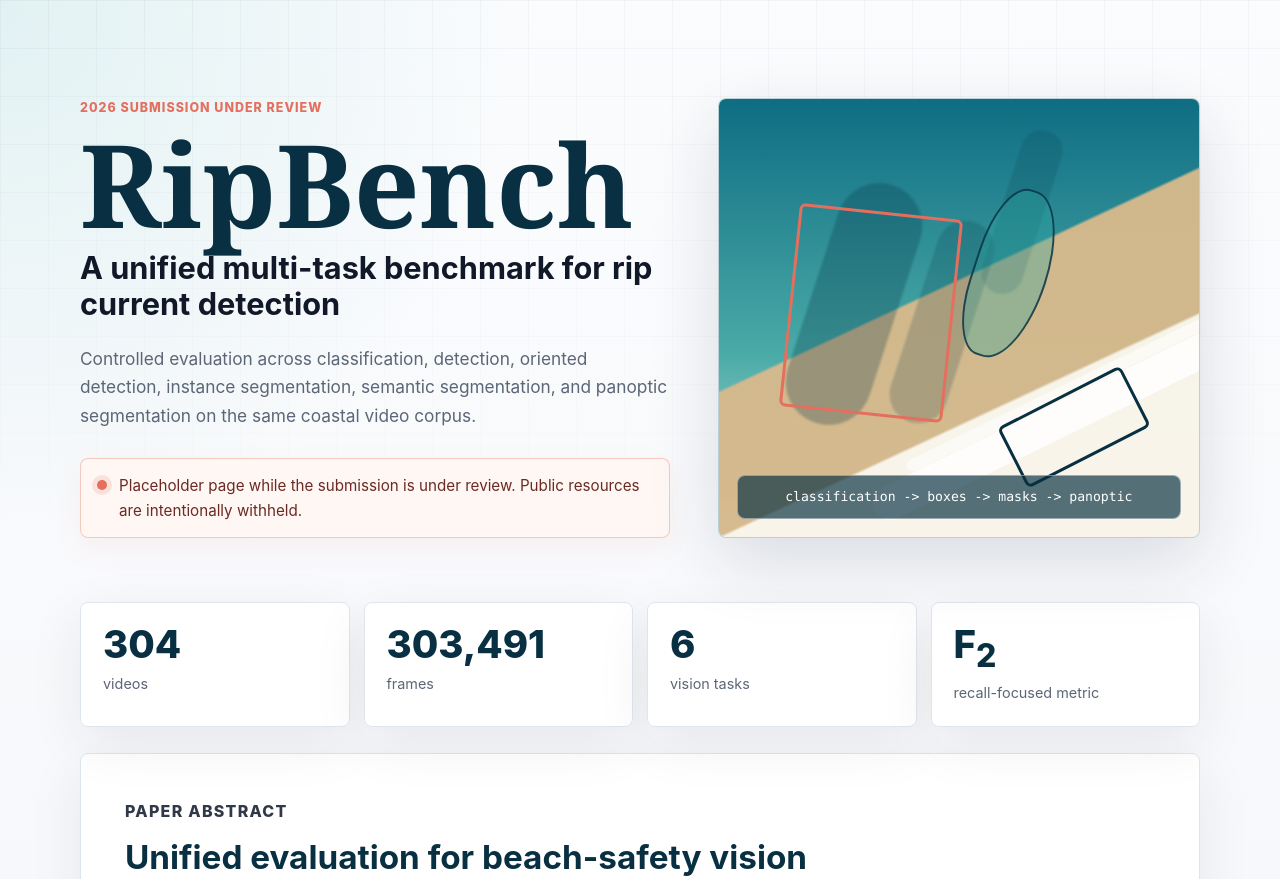
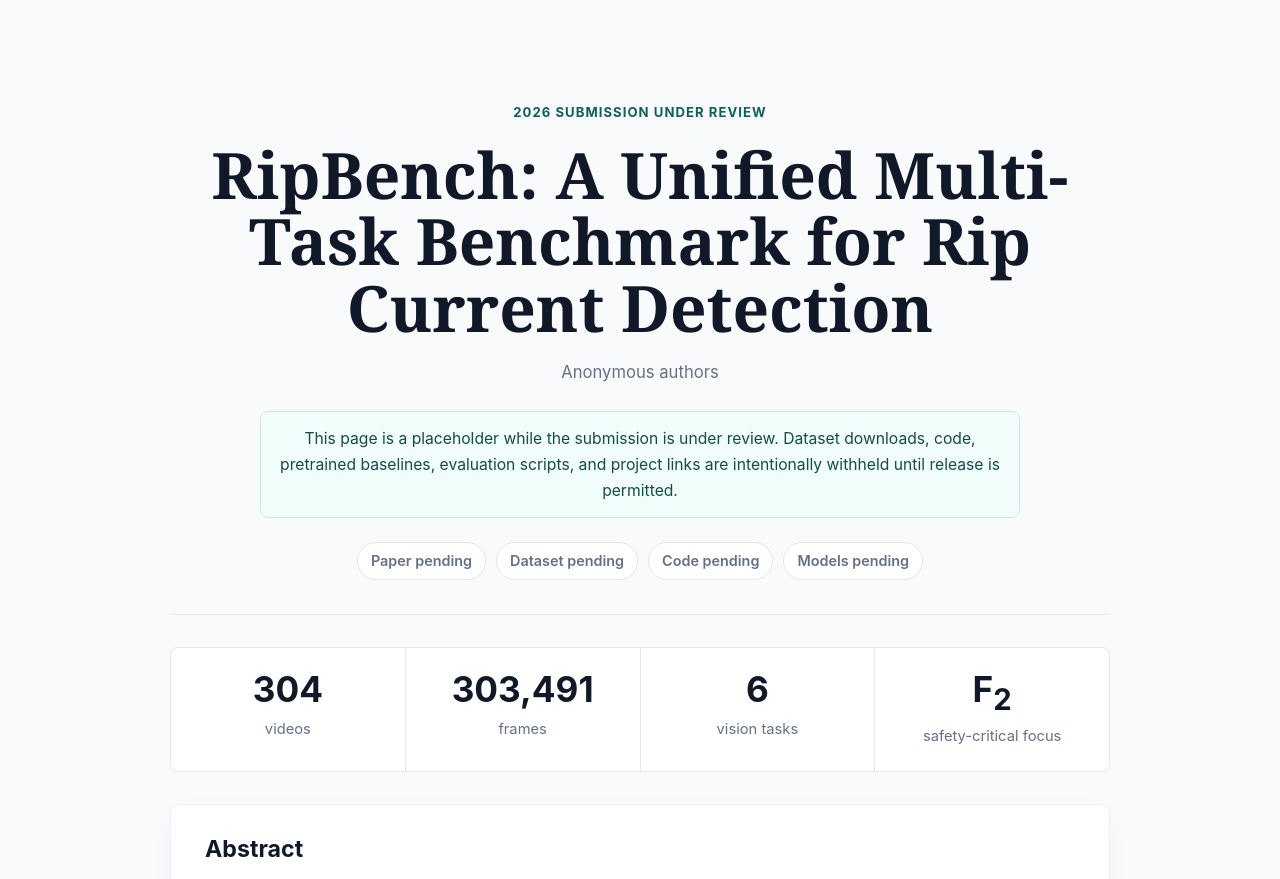
Before and after one commit to Irikos/RipBench, a plain HTML site: page index.html in a window 1280 px wide. Shown: the top 879 px of the page. Drawn offline with Linux system fonts and the light colour scheme.

Commit message:
update layout

```diff
--- a/index.html
+++ b/index.html
@@ -8,60 +8,45 @@
     <link rel="stylesheet" href="style.css">
 </head>
 <body>
-    <header class="hero">
-        <div class="hero__content">
-            <p class="eyebrow">2026 Submission Under Review</p>
-            <h1>RipBench</h1>
-            <p class="subtitle">A unified multi-task benchmark for rip current detection</p>
-            <p class="lede">
-                Controlled evaluation across classification, detection, oriented detection,
-                instance segmentation, semantic segmentation, and panoptic segmentation on the
-                same coastal video corpus.
+    <main class="page">
+        <header class="paper-header">
+            <p class="venue">2026 Submission Under Review</p>
+            <h1>RipBench: A Unified Multi-Task Benchmark for Rip Current Detection</h1>
+            <p class="authors">Anonymous authors</p>
+            <p class="notice">
+                This page is a placeholder while the submission is under review. Dataset downloads,
+                code, pretrained baselines, evaluation scripts, and project links are intentionally
+                withheld until release is permitted.
             </p>
-            <div class="status-card">
-                <span class="status-dot" aria-hidden="true"></span>
-                <span>Placeholder page while the submission is under review. Public resources are intentionally withheld.</span>
+            <div class="resource-row" aria-label="Resource status">
+                <span>Paper pending</span>
+                <span>Dataset pending</span>
+                <span>Code pending</span>
+                <span>Models pending</span>
             </div>
-        </div>
+        </header>
 
-        <div class="hero__visual" aria-label="Stylized benchmark visualization">
-            <div class="shoreline">
-                <span class="rip rip-one"></span>
-                <span class="rip rip-two"></span>
-                <span class="rip rip-three"></span>
+        <section class="summary-grid" aria-label="Benchmark summary">
+            <div>
+                <strong>304</strong>
+                <span>videos</span>
             </div>
-            <div class="annotation annotation-box"></div>
-            <div class="annotation annotation-mask"></div>
-            <div class="annotation annotation-axis"></div>
-            <div class="visual-caption">classification -> boxes -> masks -> panoptic</div>
-        </div>
-    </header>
-
-    <main>
-        <section class="stats" aria-label="Dataset summary">
-            <div class="stat">
-                <span class="stat__value">304</span>
-                <span class="stat__label">videos</span>
+            <div>
+                <strong>303,491</strong>
+                <span>frames</span>
             </div>
-            <div class="stat">
-                <span class="stat__value">303,491</span>
-                <span class="stat__label">frames</span>
+            <div>
+                <strong>6</strong>
+                <span>vision tasks</span>
             </div>
-            <div class="stat">
-                <span class="stat__value">6</span>
-                <span class="stat__label">vision tasks</span>
-            </div>
-            <div class="stat">
-                <span class="stat__value">F<sub>2</sub></span>
-                <span class="stat__label">recall-focused metric</span>
+            <div>
+                <strong>F<sub>2</sub></strong>
+                <span>safety-critical focus</span>
             </div>
         </section>
 
-        <section class="paper-card">
-            <div class="section-heading">
-                <p class="section-kicker">Paper Abstract</p>
-                <h2>Unified evaluation for beach-safety vision</h2>
-            </div>
+        <section class="content-section">
+            <h2>Abstract</h2>
             <p>
                 Rip currents are a serious and often under-addressed threat to beach safety, and the
                 leading cause of coastal drownings worldwide. They are difficult to detect due to
@@ -93,40 +78,31 @@
             </p>
         </section>
 
-        <section class="split-section">
-            <div>
-                <p class="section-kicker">Benchmark Scope</p>
-                <h2>Same data, multiple levels of visual abstraction</h2>
-                <p>
-                    RipBench is designed to compare coarse recognition with precise spatial
-                    localization under realistic beach-monitoring conditions. Each task uses shared
-                    data splits so model behavior can be compared directly across abstraction levels.
-                </p>
-            </div>
-            <div class="task-grid" aria-label="Supported tasks">
-                <span>Classification</span>
-                <span>Object Detection</span>
-                <span>Oriented Detection</span>
-                <span>Instance Segmentation</span>
-                <span>Semantic Segmentation</span>
-                <span>Panoptic Segmentation</span>
-            </div>
+        <section class="content-section">
+            <h2>Benchmark Tasks</h2>
+            <ul class="task-list">
+                <li>Image-level rip current classification</li>
+                <li>Axis-aligned object detection</li>
+                <li>Oriented object detection</li>
+                <li>Instance segmentation</li>
+                <li>Semantic segmentation</li>
+                <li>Panoptic segmentation</li>
+            </ul>
         </section>
 
-        <section class="release-panel">
-            <p class="section-kicker">Release Status</p>
-            <h2>Materials withheld during review</h2>
+        <section class="content-section release">
+            <h2>Release Status</h2>
             <p>
-                Dataset downloads, code, pretrained baselines, evaluation scripts, leaderboards, and
-                project links are not listed yet. This page will remain a minimal public placeholder
-                until the review process allows the benchmark release.
+                Public materials are temporarily withheld for anonymous review. This placeholder will
+                be replaced with the full RipBench project page once the review process allows public
+                release of the benchmark, baselines, and evaluation resources.
             </p>
         </section>
+
+        <footer>
+            <span>RipBench Team</span>
+            <span>2026</span>
+        </footer>
     </main>
-
-    <footer>
-        <span>RipBench Team</span>
-        <span>&copy; 2026</span>
-    </footer>
 </body>
 </html>
--- a/style.css
+++ b/style.css
@@ -1,438 +1,219 @@
 :root {
-    --ink: #111827;
-    --muted: #5b6676;
-    --paper: #ffffff;
-    --canvas: #f7f8fb;
-    --line: #dfe5ec;
-    --blue: #0c5a75;
-    --blue-dark: #083042;
-    --teal: #2ba7a0;
-    --coral: #e46f5f;
-    --sand: #d7b98c;
-    --shadow: 0 22px 70px rgba(20, 38, 56, 0.14);
+    --text: #1f2933;
+    --muted: #667085;
+    --line: #e5e7eb;
+    --soft-line: #eef2f6;
+    --accent: #0f766e;
+    --accent-dark: #115e59;
+    --surface: #ffffff;
+    --background: #f8fafc;
 }
 
 * {
     box-sizing: border-box;
 }
 
+html {
+    background: var(--background);
+}
+
 body {
     margin: 0;
-    font-family: Inter, ui-sans-serif, system-ui, -apple-system, BlinkMacSystemFont, "Segoe UI", sans-serif;
-    color: var(--ink);
-    background:
-        radial-gradient(circle at top left, rgba(43, 167, 160, 0.12), transparent 34rem),
-        linear-gradient(180deg, #fbfcfe 0%, var(--canvas) 42%, #eef3f6 100%);
+    color: var(--text);
+    font-family: -apple-system, BlinkMacSystemFont, "Segoe UI", Roboto, Helvetica, Arial, sans-serif;
     line-height: 1.65;
 }
 
-body::before {
-    position: fixed;
-    inset: 0;
-    z-index: -1;
-    pointer-events: none;
-    content: "";
-    background-image:
-        linear-gradient(rgba(17, 24, 39, 0.035) 1px, transparent 1px),
-        linear-gradient(90deg, rgba(17, 24, 39, 0.035) 1px, transparent 1px);
-    background-size: 48px 48px;
-    mask-image: linear-gradient(to bottom, black, transparent 70%);
+.page {
+    width: min(940px, calc(100% - 32px));
+    margin: 0 auto;
+    padding: 56px 0 36px;
 }
 
-.hero,
-main,
-footer {
-    width: min(1120px, calc(100% - 40px));
-    margin: 0 auto;
+.paper-header {
+    padding: 46px 24px 34px;
+    text-align: center;
+    border-bottom: 1px solid var(--line);
 }
 
-.hero {
-    display: grid;
-    grid-template-columns: minmax(0, 1.1fr) minmax(320px, 0.9fr);
-    gap: 48px;
-    align-items: center;
-    min-height: 620px;
-    padding: 72px 0 56px;
-}
-
-.hero__content {
-    max-width: 740px;
-}
-
-.eyebrow,
-.section-kicker {
-    margin: 0 0 14px;
-    color: var(--coral);
-    font-size: 0.78rem;
-    font-weight: 800;
+.venue {
+    margin: 0 0 18px;
+    color: var(--accent-dark);
+    font-size: 0.82rem;
+    font-weight: 700;
     letter-spacing: 0.08em;
     text-transform: uppercase;
 }
 
-h1,
-h2,
-p {
-    margin-top: 0;
-}
-
 h1 {
-    margin-bottom: 14px;
-    color: var(--blue-dark);
+    max-width: 880px;
+    margin: 0 auto 18px;
+    color: #111827;
     font-family: Georgia, "Times New Roman", serif;
-    font-size: clamp(4rem, 9vw, 7.75rem);
+    font-size: clamp(2.35rem, 5vw, 4.25rem);
     font-weight: 700;
-    line-height: 0.9;
+    line-height: 1.04;
     letter-spacing: 0;
 }
 
+.authors {
+    margin: 0 0 24px;
+    color: var(--muted);
+    font-size: 1.04rem;
+}
+
+.notice {
+    max-width: 760px;
+    margin: 0 auto 24px;
+    padding: 14px 18px;
+    border: 1px solid #cfe7e3;
+    border-radius: 8px;
+    color: #174b45;
+    background: #f0fdfa;
+    font-size: 0.98rem;
+}
+
+.resource-row {
+    display: flex;
+    flex-wrap: wrap;
+    justify-content: center;
+    gap: 10px;
+}
+
+.resource-row span {
+    display: inline-flex;
+    align-items: center;
+    min-height: 34px;
+    padding: 6px 13px;
+    border: 1px solid var(--line);
+    border-radius: 999px;
+    color: var(--muted);
+    background: var(--surface);
+    font-size: 0.9rem;
+    font-weight: 600;
+}
+
+.summary-grid {
+    display: grid;
+    grid-template-columns: repeat(4, minmax(0, 1fr));
+    gap: 1px;
+    margin: 32px 0;
+    overflow: hidden;
+    border: 1px solid var(--line);
+    border-radius: 8px;
+    background: var(--line);
+}
+
+.summary-grid div {
+    padding: 22px 16px;
+    text-align: center;
+    background: var(--surface);
+}
+
+.summary-grid strong {
+    display: block;
+    color: #111827;
+    font-size: clamp(1.5rem, 3vw, 2.2rem);
+    line-height: 1.1;
+}
+
+.summary-grid span {
+    display: block;
+    margin-top: 8px;
+    color: var(--muted);
+    font-size: 0.92rem;
+}
+
+.content-section {
+    margin-top: 28px;
+    padding: 30px 34px;
+    border: 1px solid var(--soft-line);
+    border-radius: 8px;
+    background: var(--surface);
+    box-shadow: 0 14px 36px rgba(15, 23, 42, 0.035);
+}
+
 h2 {
-    margin-bottom: 18px;
-    color: var(--blue-dark);
-    font-size: clamp(1.55rem, 2.6vw, 2.45rem);
-    line-height: 1.12;
+    margin: 0 0 18px;
+    color: #111827;
+    font-size: 1.45rem;
+    line-height: 1.25;
     letter-spacing: 0;
 }
 
-.subtitle {
-    margin-bottom: 22px;
-    color: var(--ink);
-    font-size: clamp(1.45rem, 2.4vw, 2.15rem);
-    font-weight: 750;
-    line-height: 1.18;
+p {
+    margin: 0 0 16px;
 }
 
-.lede {
-    max-width: 660px;
-    margin-bottom: 28px;
-    color: var(--muted);
-    font-size: 1.08rem;
-}
-
-.status-card {
-    display: flex;
-    align-items: flex-start;
-    gap: 12px;
-    width: fit-content;
-    max-width: 620px;
-    padding: 14px 16px;
-    border: 1px solid rgba(228, 111, 95, 0.34);
-    border-radius: 8px;
-    color: #6b2a23;
-    background: rgba(255, 246, 242, 0.88);
-    box-shadow: 0 10px 28px rgba(228, 111, 95, 0.08);
-    font-size: 0.95rem;
-}
-
-.status-dot {
-    flex: 0 0 auto;
-    width: 10px;
-    height: 10px;
-    margin-top: 7px;
-    border-radius: 50%;
-    background: var(--coral);
-    box-shadow: 0 0 0 5px rgba(228, 111, 95, 0.16);
-}
-
-.hero__visual {
-    position: relative;
-    min-height: 440px;
-    overflow: hidden;
-    border: 1px solid rgba(8, 48, 66, 0.16);
-    border-radius: 8px;
-    background: #dceff1;
-    box-shadow: var(--shadow);
-}
-
-.hero__visual::before {
-    position: absolute;
-    inset: 0;
-    content: "";
-    background:
-        linear-gradient(158deg, rgba(255, 255, 255, 0.78) 0 14%, transparent 14% 100%),
-        repeating-linear-gradient(167deg, rgba(255, 255, 255, 0.45) 0 2px, transparent 2px 34px);
-    opacity: 0.7;
-}
-
-.shoreline {
-    position: absolute;
-    inset: 0;
-    background:
-        linear-gradient(155deg, transparent 0 44%, rgba(215, 185, 140, 0.96) 44.5% 66%, rgba(250, 245, 235, 0.98) 66.5% 100%),
-        linear-gradient(180deg, #0f6d83 0%, #49aaa6 58%, #cae4df 100%);
-}
-
-.shoreline::before,
-.shoreline::after {
-    position: absolute;
-    content: "";
-    border-radius: 999px;
-    transform: rotate(-26deg);
-}
-
-.shoreline::before {
-    right: -84px;
-    bottom: 104px;
-    width: 430px;
-    height: 34px;
-    background: rgba(255, 255, 255, 0.86);
-}
-
-.shoreline::after {
-    right: -50px;
-    bottom: 142px;
-    width: 360px;
-    height: 12px;
-    background: rgba(255, 255, 255, 0.58);
-}
-
-.rip {
-    position: absolute;
-    display: block;
-    width: 86px;
-    height: 250px;
-    border-radius: 999px;
-    background: rgba(6, 50, 68, 0.28);
-    filter: blur(1px);
-    transform: rotate(18deg);
-}
-
-.rip-one {
-    top: 80px;
-    left: 92px;
-}
-
-.rip-two {
-    top: 118px;
-    left: 194px;
-    width: 58px;
-    height: 210px;
-    background: rgba(6, 50, 68, 0.2);
-}
-
-.rip-three {
-    top: 28px;
-    left: 282px;
-    width: 42px;
-    height: 170px;
-    background: rgba(6, 50, 68, 0.16);
-}
-
-.annotation {
-    position: absolute;
-    border-radius: 6px;
-}
-
-.annotation-box {
-    top: 112px;
-    left: 70px;
-    width: 164px;
-    height: 204px;
-    border: 3px solid var(--coral);
-    transform: rotate(6deg);
-}
-
-.annotation-mask {
-    top: 88px;
-    left: 254px;
-    width: 74px;
-    height: 174px;
-    border: 2px solid rgba(8, 48, 66, 0.82);
-    background: rgba(43, 167, 160, 0.35);
-    border-radius: 46% 54% 56% 44%;
-    transform: rotate(18deg);
-}
-
-.annotation-axis {
-    right: 56px;
-    bottom: 76px;
-    width: 138px;
-    height: 68px;
-    border: 3px solid var(--blue-dark);
-    transform: rotate(-27deg);
-}
-
-.visual-caption {
-    position: absolute;
-    left: 18px;
-    right: 18px;
-    bottom: 18px;
-    padding: 10px 12px;
-    border: 1px solid rgba(255, 255, 255, 0.42);
-    border-radius: 8px;
-    color: white;
-    background: rgba(8, 48, 66, 0.68);
-    font-family: "SFMono-Regular", Consolas, "Liberation Mono", monospace;
-    font-size: 0.82rem;
-    text-align: center;
-}
-
-main {
-    padding-bottom: 42px;
-}
-
-.stats {
-    display: grid;
-    grid-template-columns: repeat(4, minmax(0, 1fr));
-    gap: 14px;
-    margin: -18px auto 26px;
-}
-
-.stat,
-.paper-card,
-.split-section,
-.release-panel {
-    border: 1px solid var(--line);
-    border-radius: 8px;
-    background: rgba(255, 255, 255, 0.9);
-    box-shadow: 0 16px 54px rgba(20, 38, 56, 0.08);
-}
-
-.stat {
-    padding: 22px;
-}
-
-.stat__value,
-.stat__label {
-    display: block;
-}
-
-.stat__value {
-    color: var(--blue-dark);
-    font-size: clamp(1.7rem, 3vw, 2.45rem);
-    font-weight: 820;
-    line-height: 1;
-}
-
-.stat__label {
-    margin-top: 9px;
-    color: var(--muted);
-    font-size: 0.9rem;
-}
-
-.paper-card,
-.split-section,
-.release-panel {
-    padding: clamp(24px, 4vw, 44px);
-    margin-top: 18px;
-}
-
-.paper-card p,
-.split-section p,
-.release-panel p {
-    max-width: 870px;
-    color: #303948;
-    font-size: 1rem;
-}
-
-.paper-card p:last-child,
-.split-section p:last-child,
-.release-panel p:last-child {
+p:last-child {
     margin-bottom: 0;
 }
 
-.section-heading {
-    max-width: 820px;
-    margin-bottom: 22px;
+strong {
+    color: #111827;
 }
 
-.split-section {
+.task-list {
     display: grid;
-    grid-template-columns: minmax(0, 0.95fr) minmax(300px, 1.05fr);
-    gap: 34px;
-    align-items: center;
+    grid-template-columns: repeat(2, minmax(0, 1fr));
+    gap: 10px 18px;
+    margin: 0;
+    padding: 0;
+    list-style: none;
 }
 
-.task-grid {
-    display: grid;
-    grid-template-columns: repeat(2, minmax(0, 1fr));
-    gap: 10px;
+.task-list li {
+    position: relative;
+    padding: 10px 12px 10px 30px;
+    border: 1px solid var(--soft-line);
+    border-radius: 8px;
+    background: #fbfcfe;
 }
 
-.task-grid span {
-    min-height: 54px;
-    display: flex;
-    align-items: center;
-    padding: 12px 14px;
-    border: 1px solid rgba(12, 90, 117, 0.18);
-    border-radius: 8px;
-    color: var(--blue-dark);
-    background: linear-gradient(135deg, rgba(43, 167, 160, 0.1), rgba(255, 255, 255, 0.86));
-    font-size: 0.92rem;
-    font-weight: 730;
+.task-list li::before {
+    position: absolute;
+    top: 18px;
+    left: 14px;
+    width: 7px;
+    height: 7px;
+    border-radius: 50%;
+    background: var(--accent);
+    content: "";
 }
 
-.release-panel {
-    border-color: rgba(228, 111, 95, 0.24);
-    background: linear-gradient(135deg, rgba(255, 248, 244, 0.96), rgba(255, 255, 255, 0.92));
-}
-
-strong {
-    color: var(--blue-dark);
+.release {
+    border-color: #cfe7e3;
+    background: linear-gradient(180deg, #ffffff 0%, #f7fffd 100%);
 }
 
 footer {
     display: flex;
     justify-content: space-between;
     gap: 16px;
-    padding: 26px 0 34px;
+    margin-top: 32px;
+    padding-top: 22px;
+    border-top: 1px solid var(--line);
     color: var(--muted);
     font-size: 0.92rem;
 }
 
-@media (max-width: 900px) {
-    .hero {
-        grid-template-columns: 1fr;
-        min-height: auto;
-        padding-top: 52px;
+@media (max-width: 760px) {
+    .page {
+        width: min(100% - 24px, 940px);
+        padding-top: 32px;
     }
 
-    .hero__visual {
-        min-height: 360px;
+    .paper-header {
+        padding: 30px 0 26px;
     }
 
-    .stats,
-    .split-section {
+    .summary-grid,
+    .task-list {
         grid-template-columns: 1fr;
     }
 
-    .stats {
-        margin-top: 0;
-    }
-}
-
-@media (max-width: 640px) {
-    .hero,
-    main,
-    footer {
-        width: min(100% - 24px, 1120px);
-    }
-
-    .hero {
-        gap: 30px;
-        padding: 38px 0 34px;
-    }
-
-    h1 {
-        font-size: 3.8rem;
-    }
-
-    .status-card {
-        width: 100%;
-    }
-
-    .hero__visual {
-        min-height: 300px;
-    }
-
-    .stats,
-    .task-grid {
-        grid-template-columns: 1fr;
-    }
-
-    .paper-card,
-    .split-section,
-    .release-panel {
-        padding: 22px;
+    .content-section {
+        padding: 24px 20px;
     }
 
     footer {
```
